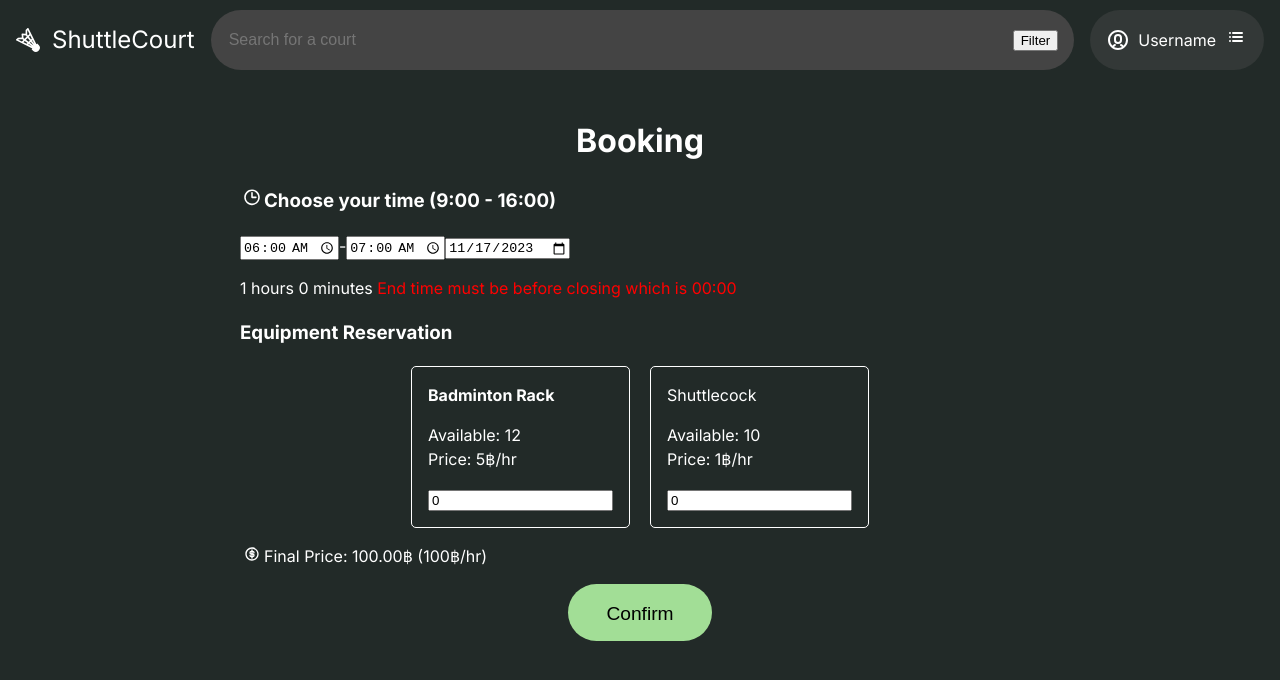
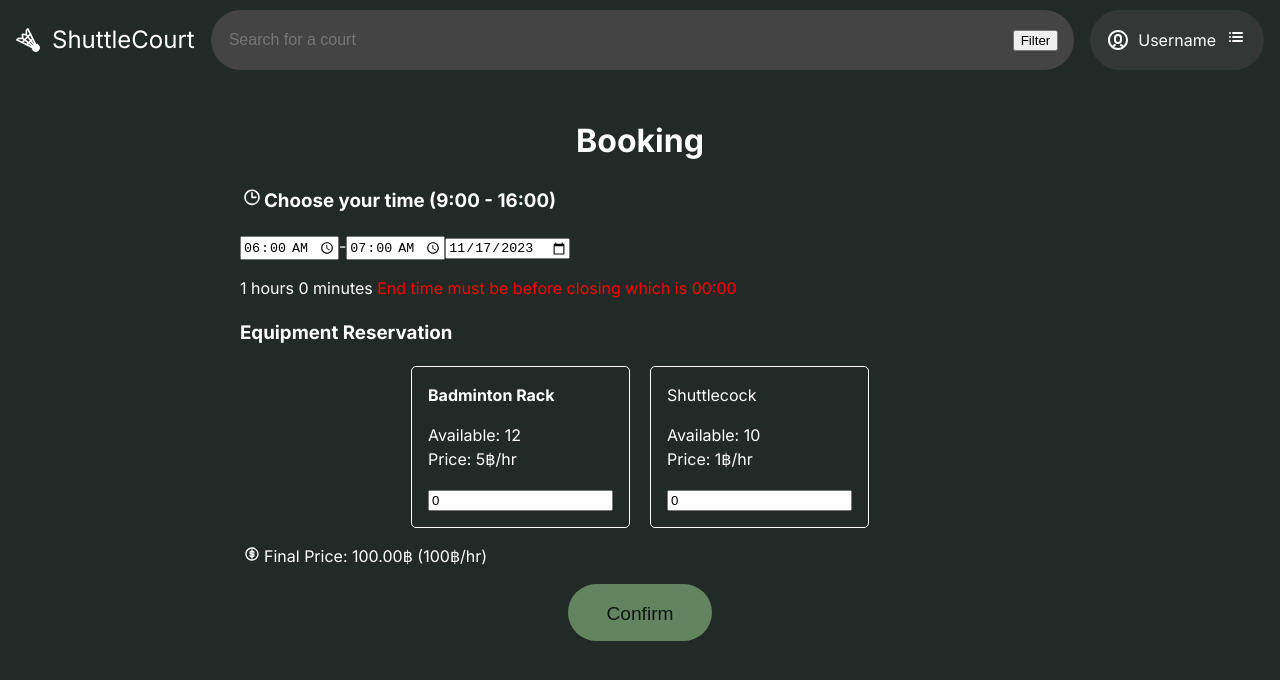
Before and after one commit to pastelite/ShuttleCourt-prototype, a React (Vite) app: page /court/1/book in a window 1280 px wide. Shown: the top 680 px of the page. Built offline with nearby package versions, Linux system fonts and the light colour scheme.

Commit message:
1. Make error message disabled confirm button 2. Rename BookingStore.ts to Booking.store.ts to make it closer to Booking.tsx alphabetically

```diff
--- a/src/components/BookingEquipments.tsx
+++ b/src/components/BookingEquipments.tsx
@@ -1,10 +1,6 @@
-import useBookingStore from "../pages/BookingStore";
+import useBookingStore from "../pages/Booking.store";
 import { equipmentsStore } from "../stores";
 
-// interface BookingEquipmentsProps {
-//   formEquipment: StringNumberDict;
-//   setFormEquipment: React.Dispatch<React.SetStateAction<StringNumberDict>>;
-// }
 export function BookingEquipments() {
   let { formEquipments, setFormEquipments } = useBookingStore();
 
--- a/src/components/BookingTime.tsx
+++ b/src/components/BookingTime.tsx
@@ -2,7 +2,7 @@ import { useEffect, useMemo, useState } from "react";
 import { CourtInfo } from "../courtsList";
 import dayjs from "dayjs";
 import JamClock from "../assets/icons/jam-clock.svg?react";
-import useBookingStore from "../pages/BookingStore";
+import useBookingStore from "../pages/Booking.store";
 
 // By far the most complicated component in this project
 // interface BookingTimeProps {
@@ -10,9 +10,9 @@ import useBookingStore from "../pages/BookingStore";
 //   setTotalTime: React.Dispatch<React.SetStateAction<number>>;
 // }
 export function BookingTime() {
-  let { courtInfo, setTotalTime, datetime, setDatetime } = useBookingStore();
+  let { courtInfo, setTotalTime, datetime, setDatetime, error, setError } = useBookingStore();
 
-  let [errorText, setErrorText] = useState('');
+  // let [errorText, setError] = useState('');
 
   let [formTime, setFormTime] = useState<{ [key: string]: string; }>({
     startTime: `${new Date().getHours().toString().padStart(2, '0')}:00`,
@@ -37,13 +37,13 @@ export function BookingTime() {
     let businessHourEnd = dayjs(businessHour[1].toString(), 'H');
 
     if (startTime.isAfter(endTime)) {
-      setErrorText('End time must be after start time');
+      setError('End time must be after start time');
     } else if (startTime.isBefore(businessHourStart)) {
-      setErrorText('Start time must be after openning which is ' + businessHourStart.format('HH:mm'));
+      setError('Start time must be after openning which is ' + businessHourStart.format('HH:mm'));
     } else if (endTime.isAfter(businessHourEnd)) {
-      setErrorText('End time must be before closing which is ' + businessHourEnd.format('HH:mm'));
+      setError('End time must be before closing which is ' + businessHourEnd.format('HH:mm'));
     } else {
-      setErrorText('');
+      setError('');
     }
   }
   // Run once to check if the default time is valid
@@ -84,7 +84,7 @@ export function BookingTime() {
     <input type="date" defaultValue={dayjs().format('YYYY-MM-DD') } onChange={handleDateChange}></input>
 
     <p>
-      {Math.floor(totalTime / 60)} hours {totalTime % 60} minutes <span style={{ color: 'red' }}>{errorText}</span>
+      {Math.floor(totalTime / 60)} hours {totalTime % 60} minutes <span style={{ color: 'red' }}>{error}</span>
     </p>
   </p>;
 }
--- a/src/components/ProcessOrderPopup.tsx
+++ b/src/components/ProcessOrderPopup.tsx
@@ -1,7 +1,7 @@
 import "./ProcessOrderPopup.scss";
 import JamClose from "../assets/icons/jam-close.svg?react";
 import { bookingStore, equipmentsStore } from "../stores";
-import useBookingStore from "../pages/BookingStore";
+import useBookingStore from "../pages/Booking.store";
 import { useNavigate } from "react-router-dom";
 
 export default function ProcessOrderPopup() {
--- a/src/pages/Booking.scss
+++ b/src/pages/Booking.scss
@@ -26,3 +26,8 @@
   justify-content: center;
   margin-top: 1em;
 }
+
+.disabled {
+  opacity: 0.5;
+  cursor: not-allowed;
+}
--- a/src/pages/BookingStore.ts
+++ b/src/pages/Booking.store.ts
@@ -10,12 +10,14 @@ interface BookingStoreProps {
   formEquipments: StringNumberDict;
   showPopup: boolean;
   price: number;
+  error?: string;
   setCourtInfo: (courtInfo?: CourtInfo) => void;
   setTotalTime: (totalTime: number) => void;
   setDatetime: (datetime: dayjs.Dayjs) => void;
   setFormEquipments: (formEquipments: StringNumberDict) => void;
   setShowPopup: (showPopup: boolean) => void;
   setPrice: (price: number) => void;
+  setError: (error: string) => void;
 }
 
 const useBookingStore = create<BookingStoreProps>((set) => ({
@@ -28,12 +30,14 @@ const useBookingStore = create<BookingStoreProps>((set) => ({
   },
   showPopup: false,
   price: 0,
+  error: "",
   setCourtInfo: (courtInfo?) => set({ courtInfo }),
   setTotalTime: (totalTime) => set({ totalTime }),
   setDatetime: (datetime) => set({ datetime }),
   setFormEquipments: (formEquipments) => set({ formEquipments }),
   setShowPopup: (showPopup) => set({ showPopup }),
   setPrice: (price) => set({ price }),
+  setError: (error) => set({ error }),
 }))
 
 export default useBookingStore
--- a/src/pages/Booking.tsx
+++ b/src/pages/Booking.tsx
@@ -8,11 +8,11 @@ import { BookingTime } from "../components/BookingTime"
 import "./Booking.scss"
 import JamCoin from "../assets/icons/jam-coin.svg?react"
 import ProcessOrderPopup from "../components/ProcessOrderPopup"
-import useBookingStore from "./BookingStore"
+import useBookingStore from "./Booking.store"
 
 export default function Booking() {
 
-  let { totalTime, formEquipments, setShowPopup, courtInfo, setCourtInfo, setPrice, showPopup } = useBookingStore()
+  let { totalTime, formEquipments, setShowPopup, courtInfo, setCourtInfo, setPrice, error } = useBookingStore()
 
   let courtId = Number.parseInt(useParams().id ?? '0')
 
@@ -28,6 +28,8 @@ export default function Booking() {
   let price = hourlyPrice / 60 * totalTime
 
   function handleShowPopup() {
+    if (error || error !== '') return
+
     setShowPopup(true)
     setPrice(price)
   }
@@ -42,7 +44,7 @@ export default function Booking() {
       Final Price: {price.toFixed(2)}฿ ({hourlyPrice}฿/hr)
     </p>
     <div className="button-container">
-      <button className="book-button" onClick={handleShowPopup}>Confirm</button>
+      <button className={`book-button ${(error !== '') ? 'disabled' :'' }`} onClick={handleShowPopup}>Confirm</button>
     </div>
   </div>
 }
```
